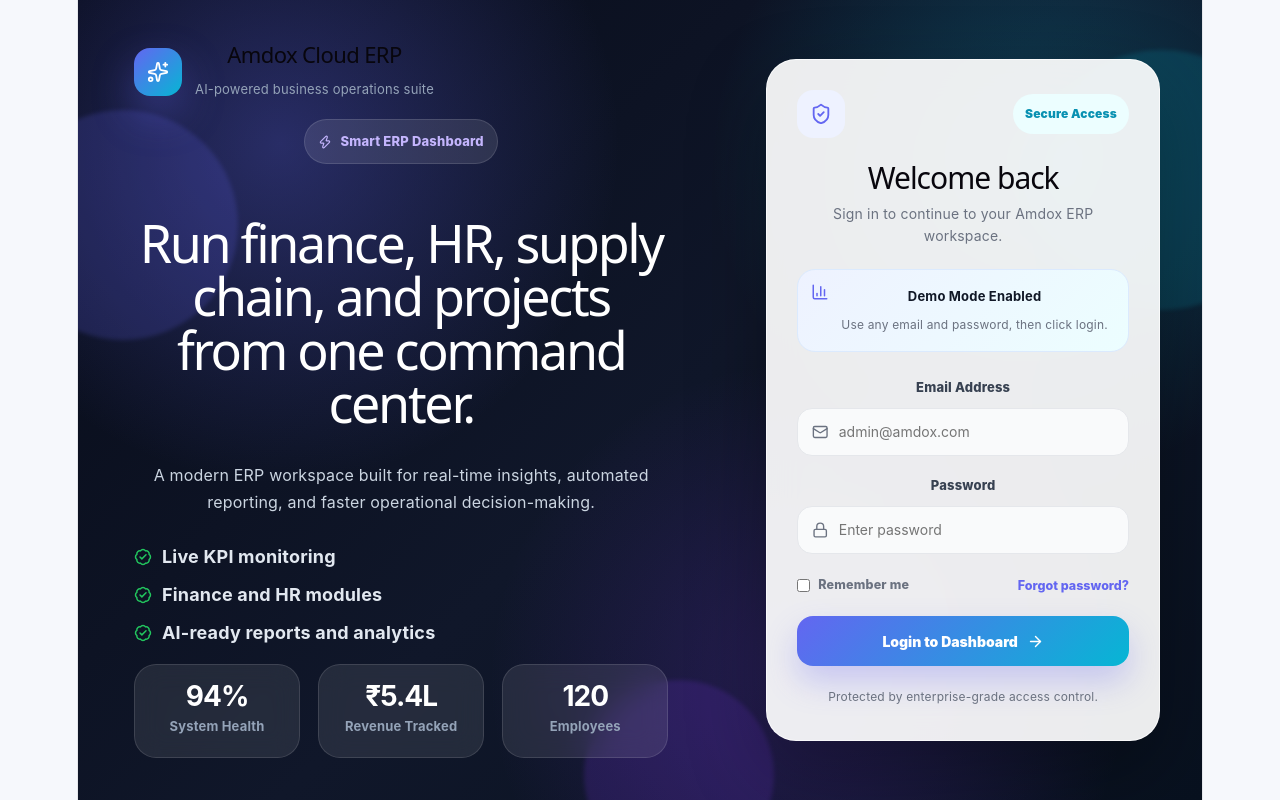
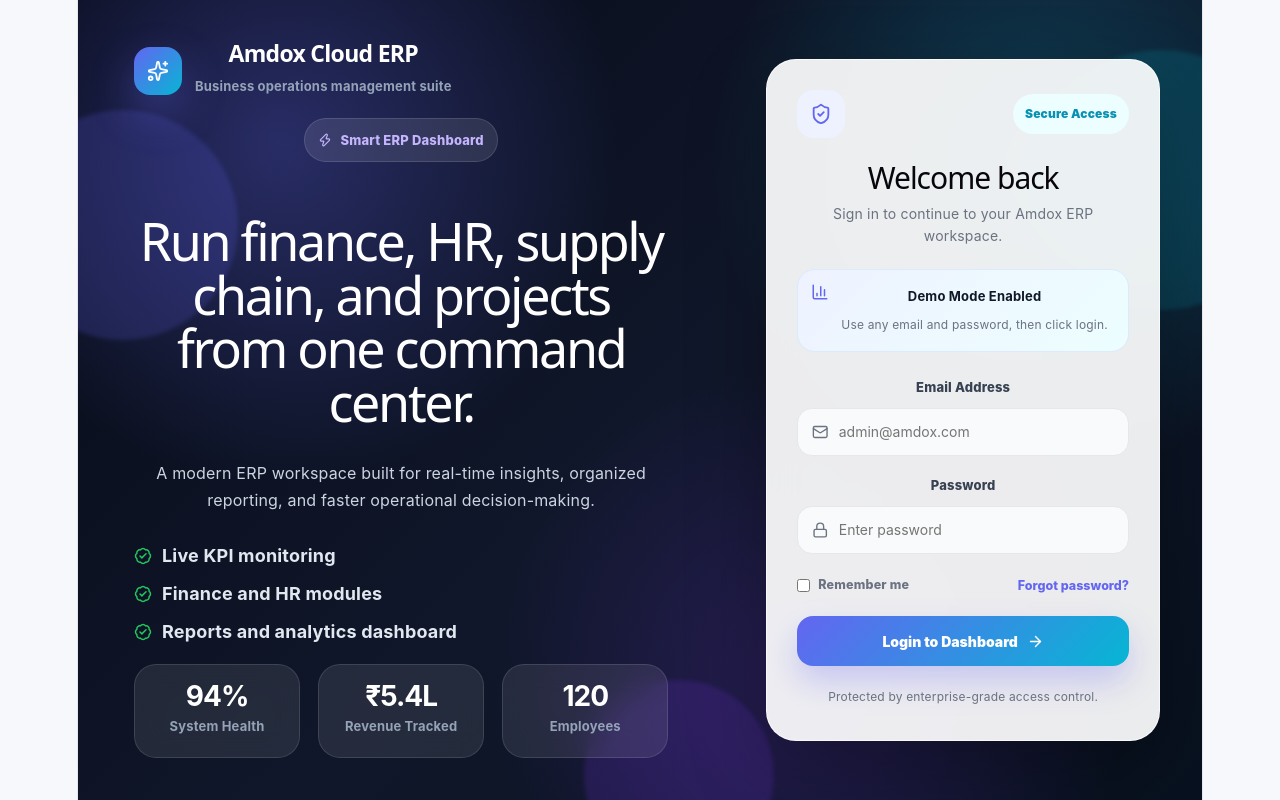
Before and after one commit to Achu-24/AMDOX-AI-Powered-Cloud-ERP, a React (Vite) app: page / in a window 1280 px wide. Built offline with nearby package versions, Linux system fonts and the light colour scheme.

Commit message:
Final UI polish and removed AI wording

```diff
--- a/src/App.css
+++ b/src/App.css
@@ -1759,3 +1759,19 @@ input {
   line-height: 1.45;
   letter-spacing: 0;
 }
+/* LOGIN BRAND TEXT FIX */
+
+.login-brand h2 {
+  color: #ffffff;
+  font-size: 23px;
+  font-weight: 900;
+  letter-spacing: -0.7px;
+  line-height: 1;
+}
+
+.login-brand p {
+  color: #94a3b8;
+  font-size: 13px;
+  font-weight: 650;
+  margin-top: 6px;
+}
--- a/src/Pages/Dashboard.jsx
+++ b/src/Pages/Dashboard.jsx
@@ -55,7 +55,7 @@ function Dashboard({ setActivePage }) {
     <section className="page">
       <div className="dashboard-hero">
         <div className="hero-left">
-          <span className="hero-pill">AI-Powered ERP Suite</span>
+          <span className="hero-pill">Cloud ERP Suite</span>
 
           <h2>Operate your entire business from one intelligent dashboard.</h2>
 
--- a/src/Pages/Login.jsx
+++ b/src/Pages/Login.jsx
@@ -25,7 +25,7 @@ function Login({ setIsLoggedIn }) {
           </div>
           <div>
             <h2>Amdox Cloud ERP</h2>
-            <p>AI-powered business operations suite</p>
+         <p>Business operations management suite</p>
           </div>
         </div>
 
@@ -38,8 +38,8 @@ function Login({ setIsLoggedIn }) {
           <h1>Run finance, HR, supply chain, and projects from one command center.</h1>
 
           <p>
-            A modern ERP workspace built for real-time insights, automated
-            reporting, and faster operational decision-making.
+           A modern ERP workspace built for real-time insights, organized
+reporting, and faster operational decision-making.
           </p>
 
           <div className="feature-list">
@@ -53,7 +53,7 @@ function Login({ setIsLoggedIn }) {
             </div>
             <div>
               <BadgeCheck size={18} />
-              <span>AI-ready reports and analytics</span>
+             <span>Reports and analytics dashboard</span>
             </div>
           </div>
         </div>
```
